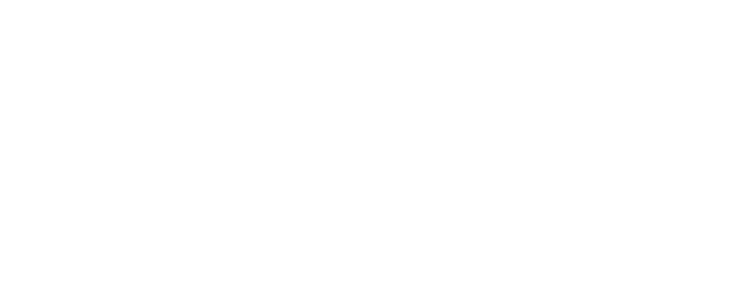
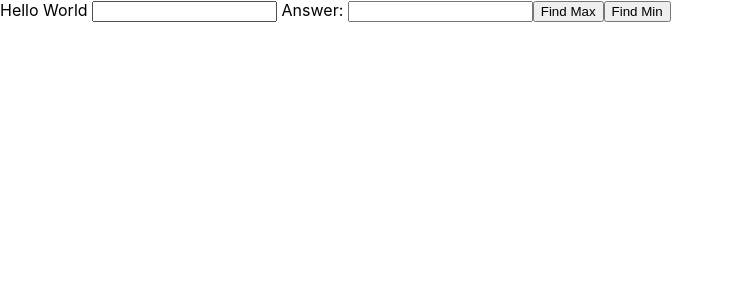
Before and after one commit to ethanfreire/playground, a React (Create React App) app: page / in a window 1280 px wide. Shown: the top 300 px of the page, without its empty margins (0-733 px from the left). Built offline with nearby package versions, Linux system fonts and the light colour scheme.

Commit message:
fixed vs code language error and added basic form input fields

```diff
--- a/src/App.js
+++ b/src/App.js
@@ -1,9 +1,9 @@
 import './App.css';
-
+import FindMinMax from "./findMinMax"
 const App = () => {
   return (
     <div className="App">
-
+     <FindMinMax/>
     </div>
   );
 }
--- a/src/findMinMax.js
+++ b/src/findMinMax.js
@@ -0,0 +1,17 @@
+import {useState} from 'react';
+
+const FindMinMax = () => {
+
+
+return(
+<div>
+    <label> Hello World <input type="text"/></label>
+    <label htmlFor="answer"> Answer: <input type="text" /></label>
+    <button>Find Max</button>
+    <button>Find Min</button>
+
+
+</div>
+    )
+};
+export default FindMinMax;
```
